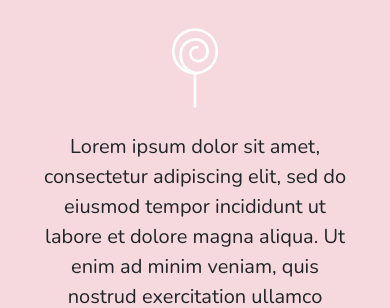
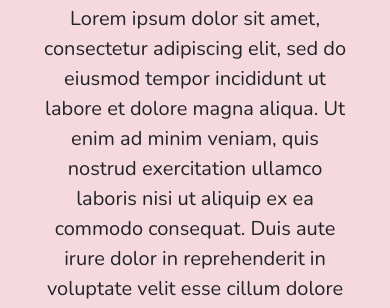
Before and after one commit to kevinlin47/Museum-of-Canday, a plain HTML site: page index.html in a window 390 px wide. Shown: the part 725-1033 px from the top of the page. Drawn offline with nearby package versions, Linux system fonts and the light colour scheme.

Commit message:
Responsive Image

```diff
--- a/index.html
+++ b/index.html
@@ -63,9 +63,9 @@
     		</div>
     		<div class="col-md-6 text-center">
     			<div class="row justify-content-center">
-    				<div class="col-10">
+    				<div class="col-10 col-lg-8">
 		    			<h2>MUSEUM OF CANDY</h2>
-		    			<img src="imgs/lolli_icon.png">
+		    			<img src="imgs/lolli_icon.png" class="d-none d-lg-inline">
 		    			<p class="lead">Lorem ipsum dolor sit amet, consectetur adipiscing elit, sed do eiusmod tempor incididunt ut labore et dolore magna aliqua. Ut enim ad minim veniam, quis nostrud exercitation ullamco laboris nisi ut aliquip ex ea commodo consequat. Duis aute irure dolor in reprehenderit in voluptate velit esse cillum dolore eu fugiat nulla pariatur. Excepteur sint occaecat cupidatat non proident, sunt in culpa qui officia deserunt mollit anim id est laborum.</p>
     				</div>
     			</div>
```
